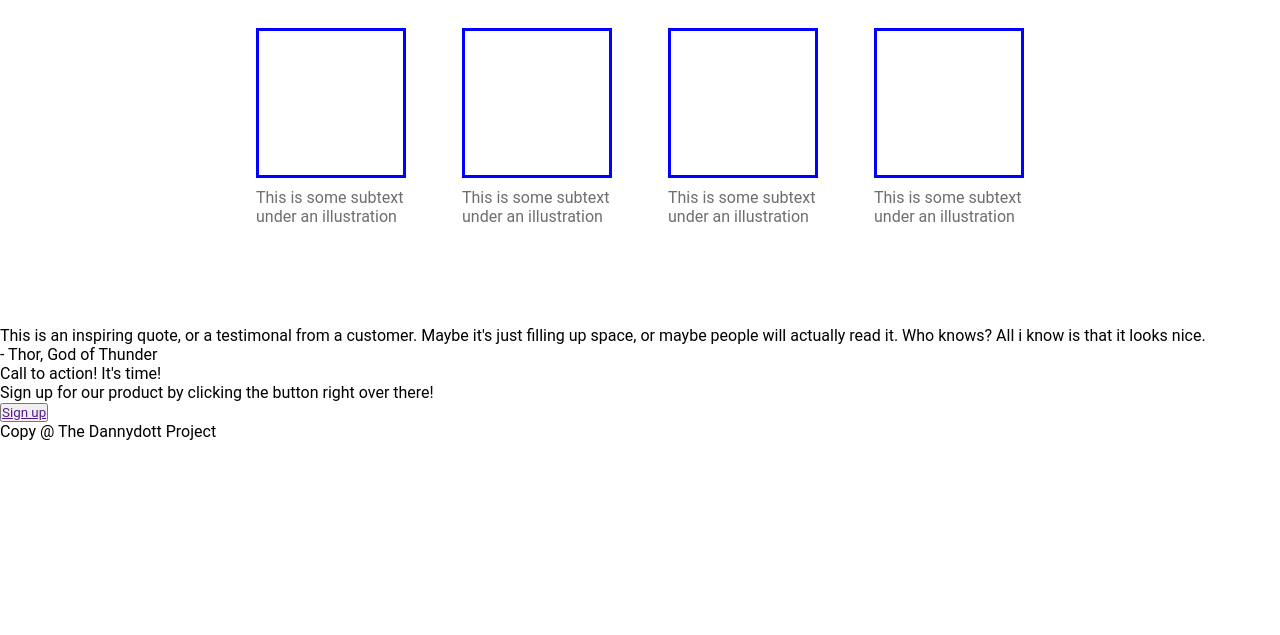
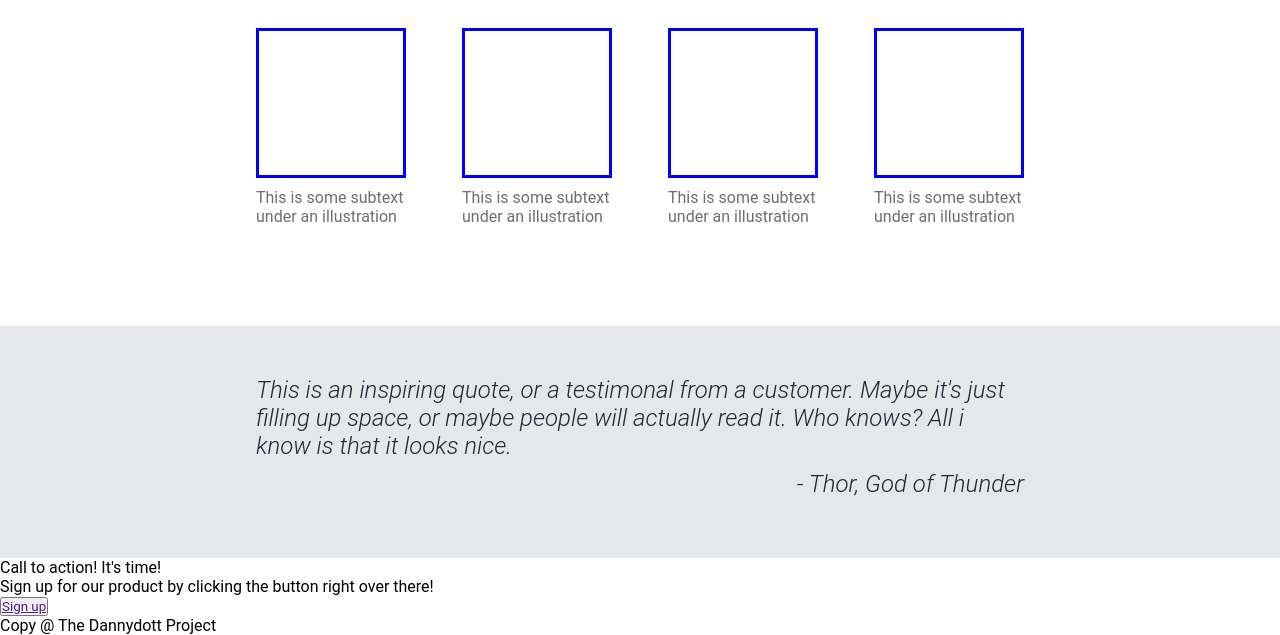
Before and after one commit to Dannydottwebdevv/landing-page, a plain HTML site: page index.html in a window 1280 px wide. Shown: the part 696-1331 px from the top of the page. Before the commit the page ends 1137 px from the top, so only its background shows below. Drawn offline with Linux system fonts and the light colour scheme.

Commit message:
Fully styled the quote section of the website with the correct stylings and made it look pretty

```diff
--- a/index.html
+++ b/index.html
@@ -59,7 +59,7 @@
           it's just filling up space, or maybe people will actually read it. Who
           knows? All i know is that it looks nice.
         </p>
-        <p>- Thor, God of Thunder</p>
+        <p class="quote-right">- Thor, God of Thunder</p>
       </div>
     </aside>
     <footer>
--- a/style.css
+++ b/style.css
@@ -127,3 +127,28 @@ main h3 {
 .card p {
   color: #6e6e6e;
 }
+
+aside {
+  background-color: #e5e7eb;
+}
+
+.quote-container {
+  display: flex;
+  padding: 50px 0;
+  flex-direction: column;
+  justify-content: center;
+  width: 60%;
+  margin: 0 auto;
+}
+
+.quote-container p {
+  margin-bottom: 10px;
+  font-size: 24px;
+  font-style: italic;
+  font-weight: 300;
+  color: #1f2937;
+}
+
+.quote-right {
+  text-align: right;
+}
```
